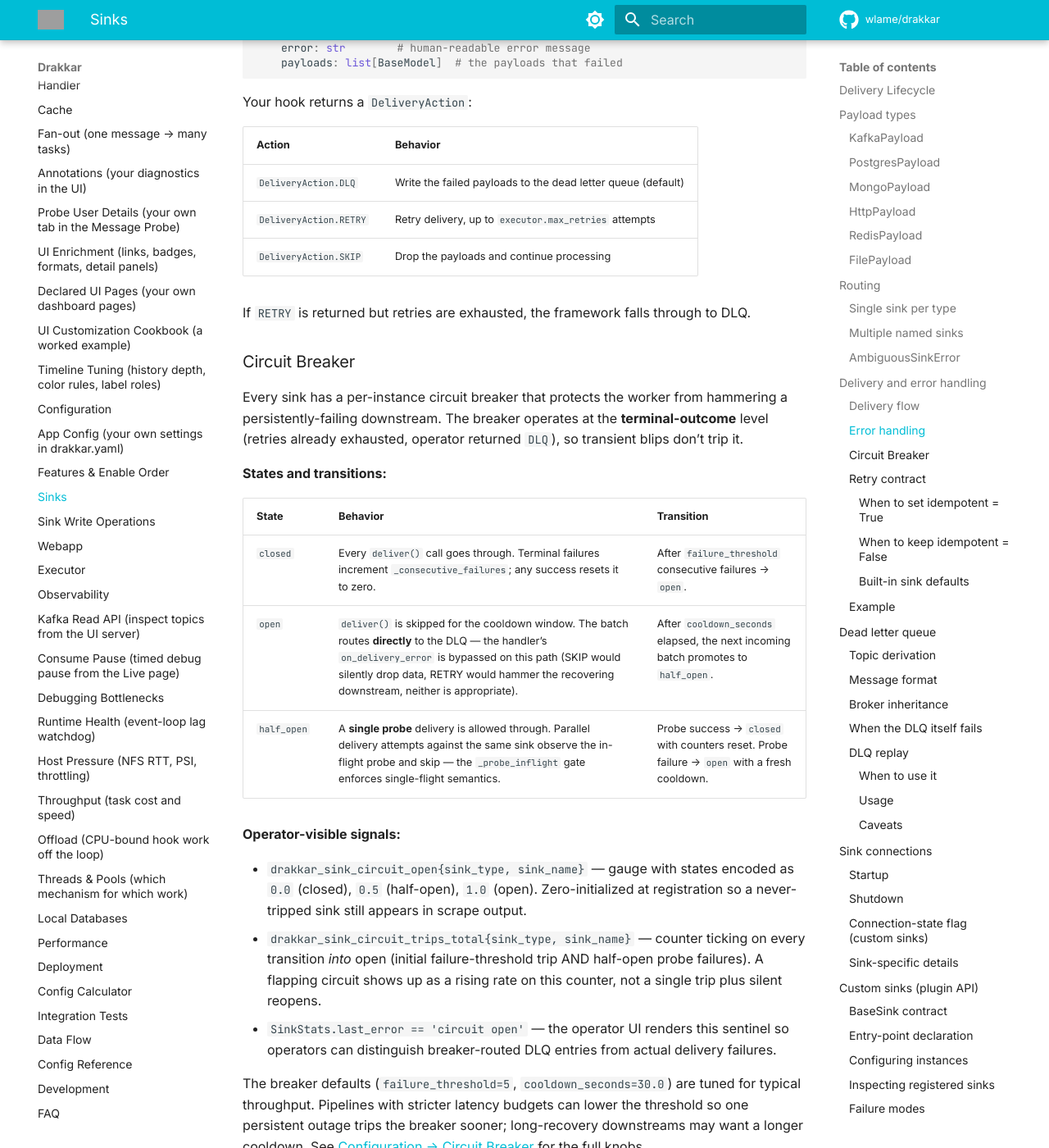
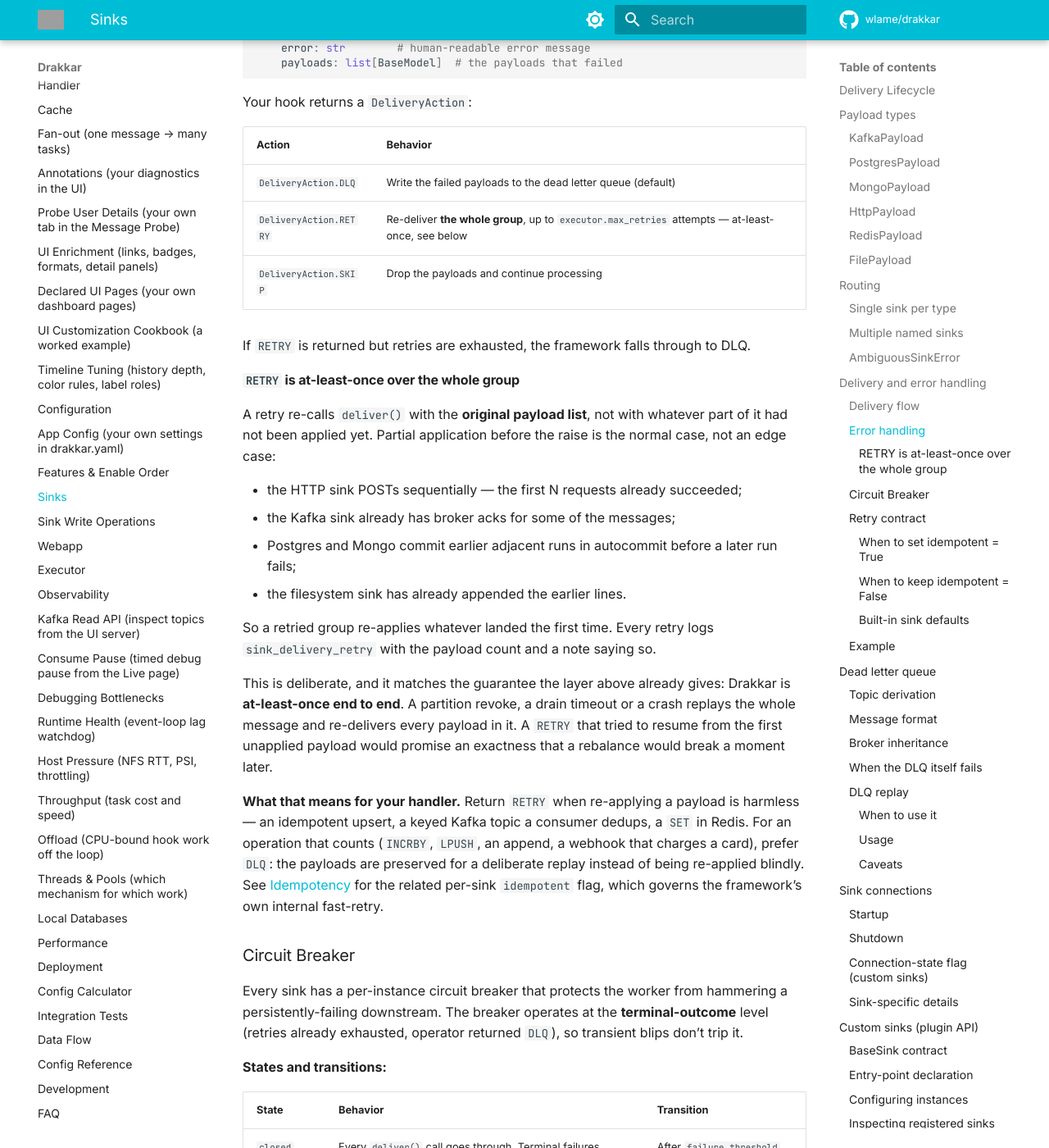
Before and after one commit to wlame/drakkar, an MkDocs documentation site: the page built from docs/sinks.md, in a window 1280 px wide and 1400 px high, scrolled down 8726 px. Shown: the whole window at 82% size. Built offline with MkDocs 1.6.1 and Material for MkDocs 9.7.7, drawn with Linux system fonts in a browser that asks for light colours; comment, search, counter and statistics services are not loaded; some of the changed text lies outside the part shown; grey boxes are pictures that could not be loaded.

Commit message:
Document and log RETRY as at-least-once over the whole payload group.

````diff
--- a/docs/sinks.md
+++ b/docs/sinks.md
@@ -331,10 +331,39 @@ Your hook returns a `DeliveryAction`:
 | Action | Behavior |
 |--------|----------|
 | `DeliveryAction.DLQ` | Write the failed payloads to the dead letter queue (default) |
-| `DeliveryAction.RETRY` | Retry delivery, up to `executor.max_retries` attempts |
+| `DeliveryAction.RETRY` | Re-deliver **the whole group**, up to `executor.max_retries` attempts — at-least-once, see below |
 | `DeliveryAction.SKIP` | Drop the payloads and continue processing |
 
 If `RETRY` is returned but retries are exhausted, the framework falls through to DLQ.
+
+#### `RETRY` is at-least-once over the whole group
+
+A retry re-calls `deliver()` with the **original payload list**, not with
+whatever part of it had not been applied yet. Partial application before the
+raise is the normal case, not an edge case:
+
+- the HTTP sink POSTs sequentially — the first N requests already succeeded;
+- the Kafka sink already has broker acks for some of the messages;
+- Postgres and Mongo commit earlier adjacent runs in autocommit before a
+  later run fails;
+- the filesystem sink has already appended the earlier lines.
+
+So a retried group re-applies whatever landed the first time. Every retry
+logs `sink_delivery_retry` with the payload count and a note saying so.
+
+This is deliberate, and it matches the guarantee the layer above already
+gives: Drakkar is **at-least-once end to end**. A partition revoke, a drain
+timeout or a crash replays the whole message and re-delivers every payload
+in it. A `RETRY` that tried to resume from the first unapplied payload would
+promise an exactness that a rebalance would break a moment later.
+
+**What that means for your handler.** Return `RETRY` when re-applying a
+payload is harmless — an idempotent upsert, a keyed Kafka topic a consumer
+dedups, a `SET` in Redis. For an operation that counts (`INCRBY`, `LPUSH`,
+an append, a webhook that charges a card), prefer `DLQ`: the payloads are
+preserved for a deliberate replay instead of being re-applied blindly. See
+[Idempotency](#idempotency) for the related per-sink `idempotent` flag,
+which governs the framework's own internal fast-retry.
 
 ### Circuit Breaker
 
@@ -468,8 +497,10 @@ class StripeWebhookSink(HttpSink):
 
 ```python
 async def on_delivery_error(self, error: dk.DeliveryError) -> dk.DeliveryAction:
-    # Retry transient failures for HTTP and Redis
-    if error.sink_type in ('http', 'redis'):
+    # Retry only where re-applying the whole group is harmless. Redis SETs
+    # are; an HTTP POST that charges a card is not — see "RETRY is
+    # at-least-once over the whole group" above.
+    if error.sink_type == 'redis':
         return dk.DeliveryAction.RETRY
 
     # Skip filesystem errors (non-critical logging)
````
Also changed, not shown: CHANGELOG.md (+11 -0 lines), docs/handler.md (+8 -2 lines), 2 other files.
